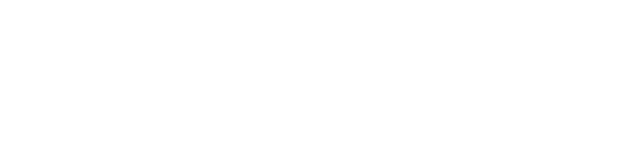
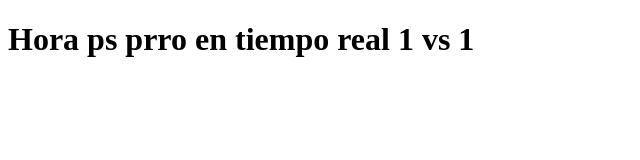
Before and after one commit to Crl0z/coursera, a plain HTML site: page 1/index.html in a window 1280 px wide. Shown: the whole page, without its empty margins (0-640 px from the left). Drawn offline with Linux system fonts and the light colour scheme.

Commit message:
segundo ejemplo

```diff
--- a/1/index.html
+++ b/1/index.html
@@ -1,8 +1,9 @@
 <!DOCTYPE html>
 <htlm>
 <head>
-	<title>Hello coursera</title>
+<title>Hello coursera</title>
 </head>
 <body>
+	<h1> Hora ps prro en tiempo real 1 vs 1 <h1>
 </body>
 </htlm>
```
Also changed, not shown: 2/Prueba.html (added, +1 -0 lines).
